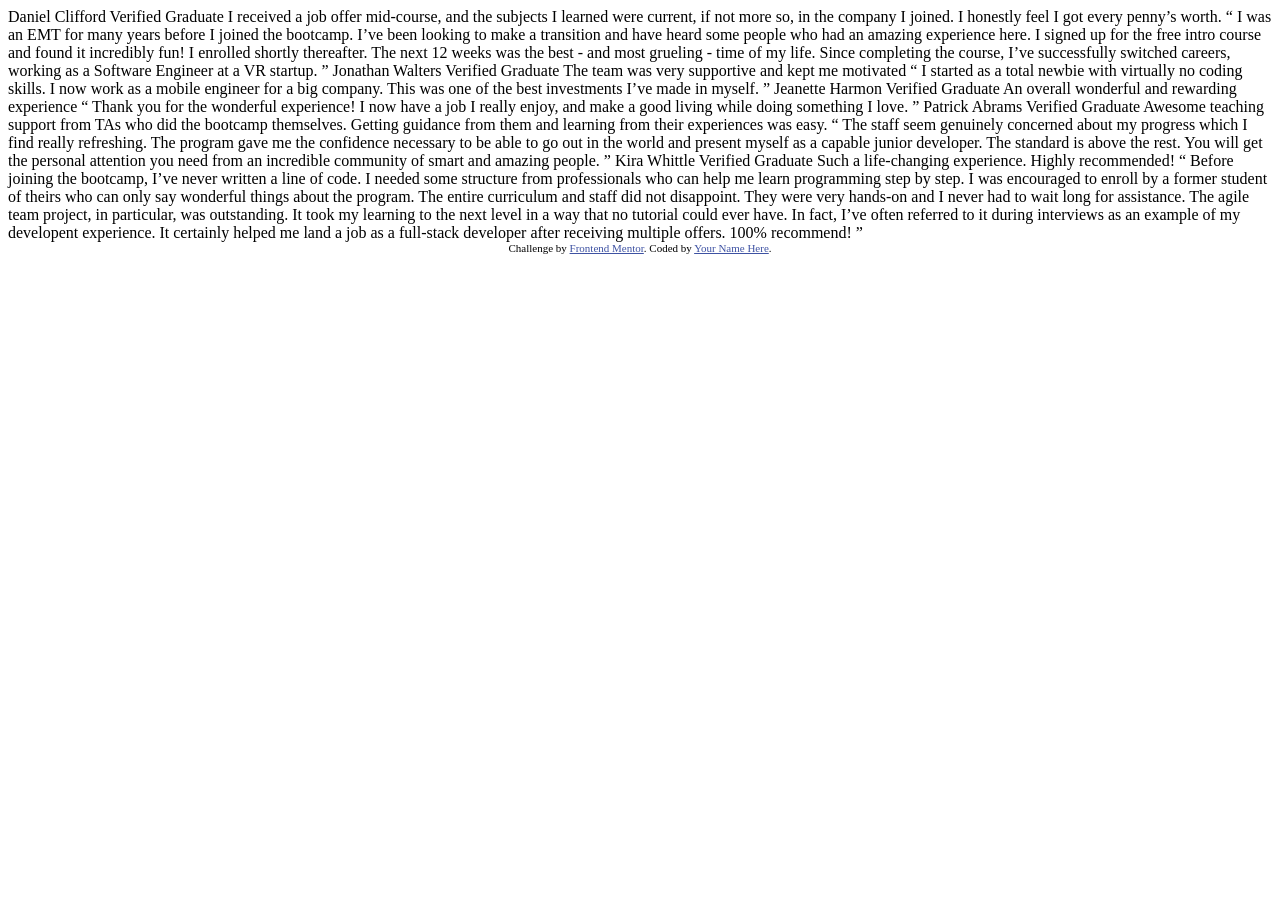
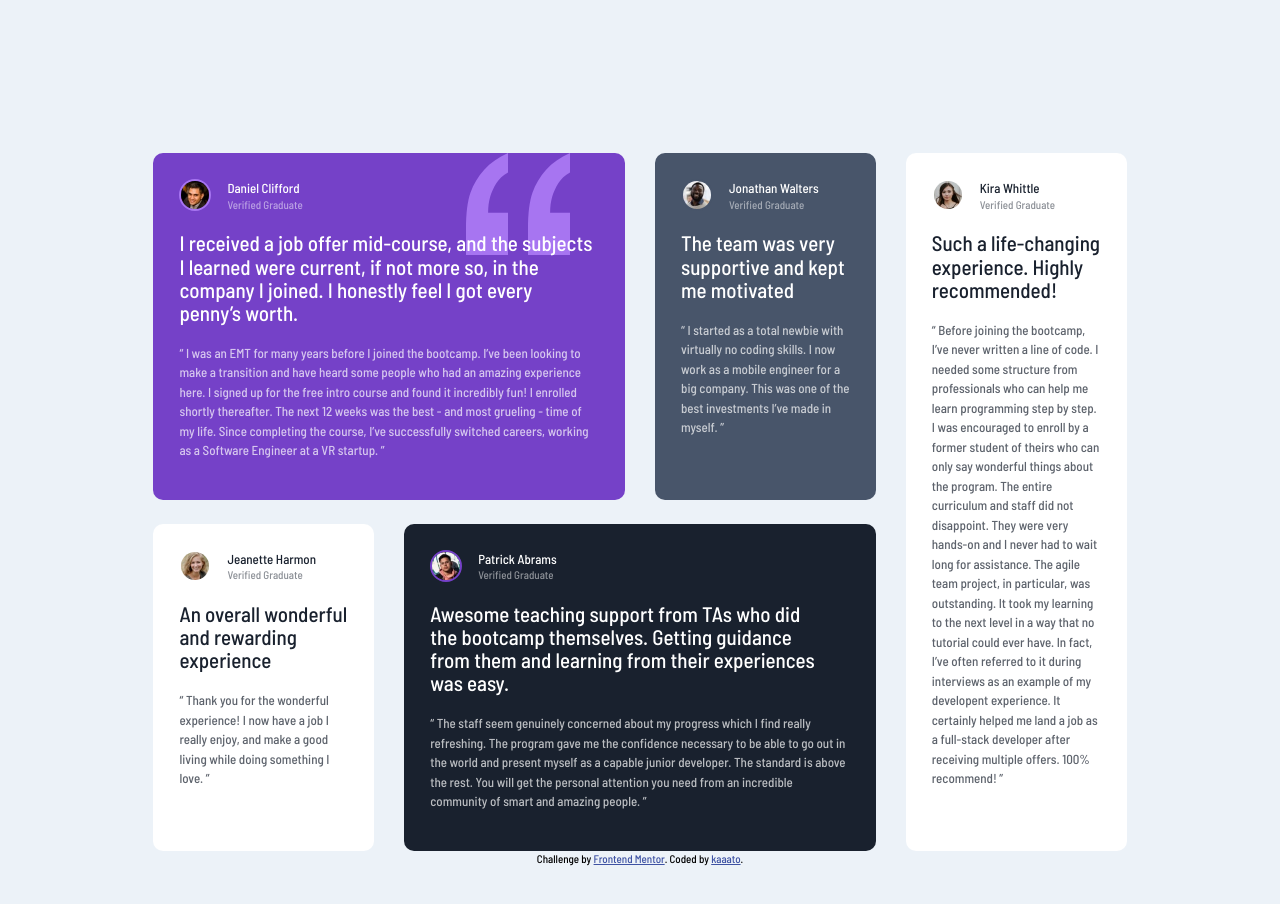
Before and after one commit to kaaato/testimonials-grid, a plain HTML site: page index.html in a window 1280 px wide. Before the commit the page ends 800 px from the top, so only its background shows below. Drawn offline with Linux system fonts and the light colour scheme.

Commit message:
first update

```diff
--- a/index.html
+++ b/index.html
@@ -1,76 +1,100 @@
 <!DOCTYPE html>
 <html lang="en">
-<head>
-  <meta charset="UTF-8">
-  <meta name="viewport" content="width=device-width, initial-scale=1.0"> <!-- displays site properly based on user's device -->
+  <head>
+    <meta charset="UTF-8" />
+    <meta name="viewport" content="width=device-width, initial-scale=1.0" />
+    <link rel="icon" type="image/png" sizes="32x32" href="./images/favicon-32x32.png" />
+    <title>Frontend Mentor | [Challenge Name Here]</title>
+    <link rel="preconnect" href="https://fonts.googleapis.com" />
+    <link rel="preconnect" href="https://fonts.gstatic.com" crossorigin />
+    <link href="https://fonts.googleapis.com/css2?family=Barlow+Semi+Condensed:ital,wght@0,500;0,600;1,500;1,600&display=swap" rel="stylesheet" />
+    <link rel="stylesheet" href="./styles.css" />
+  </head>
 
-  <link rel="icon" type="image/png" sizes="32x32" href="./images/favicon-32x32.png">
+  <body>
+    <header class="visually-hidden">
+      <h1>Testimonials grid section</h1>
+    </header>
 
-  <title>Frontend Mentor | [Challenge Name Here]</title>
+    <main>
+      <ul class="box">
+        <li class="card daniel">
+          <header>
+            <img src="./images/image-daniel.jpg" alt="" width="32" height="32" />
+            <div>
+              <h2>Daniel Clifford</h2>
+              <p>Verified Graduate</p>
+            </div>
+          </header>
+          <p>
+            I received a job offer mid-course, and the subjects I learned were current, if not more so, in the company I joined. I honestly feel I got every penny’s worth.</p>
+          <blockquote>
+            “ I was an EMT for many years before I joined the bootcamp. I’ve been looking to make a transition and have heard some people who had an amazing experience here. I signed up for the free intro course and found it incredibly fun! I enrolled shortly thereafter. The next 12 weeks was the best - and most grueling - time of my life. Since completing the course, I’ve successfully switched careers, working as a Software Engineer at a VR startup. ”</blockquote>
+        </li>
 
-  <!-- Feel free to remove these styles or customise in your own stylesheet 👍 -->
-  <style>
-    .attribution { font-size: 11px; text-align: center; }
-    .attribution a { color: hsl(228, 45%, 44%); }
-  </style>
-</head>
-<body>
-  Daniel Clifford
-  Verified Graduate
+        <li class="card jonathan">
+          <header>
+            <img src="./images/image-jonathan.jpg" alt="" width="32" height="32" />
+            <div>
+              <h2>Jonathan Walters</h2>
+              <p>Verified Graduate</p>
+            </div>
+          </header>
+          <p>
+            The team was very supportive and kept me motivated</p>
+          <blockquote>
+            “ I started as a total newbie with virtually no coding skills. I now work as a mobile engineer for a big company. This was one of the best investments I’ve made in myself. ”</blockquote>
+        </li>
 
-  I received a job offer mid-course, and the subjects I learned were current, if not more so,
-  in the company I joined. I honestly feel I got every penny’s worth.
+        <li class="card jeanette">
+          <header>
+            <img src="./images/image-jeanette.jpg" alt="" width="32" height="32" />
+            <div>
+              <h2>Jeanette Harmon</h2>
+              <p>Verified Graduate</p>
+            </div>
+          </header>
+          <p>
+            An overall wonderful and rewarding experience</p>
+          <blockquote>
+            “ Thank you for the wonderful experience! I now have a job I really enjoy, and make a good living while doing something I love. ”</blockquote>
+        </li>
 
-  “ I was an EMT for many years before I joined the bootcamp. I’ve been looking to make a
-  transition and have heard some people who had an amazing experience here. I signed up
-  for the free intro course and found it incredibly fun! I enrolled shortly thereafter.
-  The next 12 weeks was the best - and most grueling - time of my life. Since completing
-  the course, I’ve successfully switched careers, working as a Software Engineer at a VR startup. ”
+        <li class="card patrick">
+          <header>
+            <img src="./images/image-patrick.jpg" alt="" width="32" height="32" />
+            <div>
+              <h2>Patrick Abrams</h2>
+              <p>Verified Graduate</p>
+            </div>
+          </header>
+          <p>
+            Awesome teaching support from TAs who did the bootcamp themselves. Getting guidance from them and learning from their experiences was easy.</p>
+          <blockquote>
+            “ The staff seem genuinely concerned about my progress which I find really refreshing. The program gave me the confidence necessary to be able to go out in the world and present myself as a capable junior developer. The standard is above the rest. You will get the personal attention you need from an incredible community of smart and amazing people. ”</blockquote>
+        </li>
 
-  Jonathan Walters
-  Verified Graduate
+        <li class="card kira">
+          <header>
+            <img src="./images/image-kira.jpg" alt="" width="32" height="32" />
+            <div>
+              <h2>Kira Whittle</h2>
+              <p>Verified Graduate</p>
+            </div>
+          </header>
+          <p>
+            Such a life-changing experience. Highly recommended!</p>
+          <blockquote>
+            “ Before joining the bootcamp, I’ve never written a line of code. I needed some structure from professionals who can help me learn programming step by step. I was encouraged to enroll by a former student of theirs who can only say wonderful things about the program. The entire curriculum and staff did not disappoint. They were very hands-on and I never had to wait long for assistance. The agile team project, in particular, was outstanding. It took my learning to the next level in a way that no tutorial could ever have. In fact, I’ve often referred to it during interviews as an example of my developent experience. It certainly helped me land a job as a full-stack developer after receiving multiple offers. 100% recommend! ”</blockquote>
+        </li>
+      </ul>
+    </main>
 
-  The team was very supportive and kept me motivated
-
-  “ I started as a total newbie with virtually no coding skills. I now work as a mobile engineer
-  for a big company. This was one of the best investments I’ve made in myself. ”
-
-  Jeanette Harmon
-  Verified Graduate
-
-  An overall wonderful and rewarding experience
-
-  “ Thank you for the wonderful experience! I now have a job I really enjoy, and make a good living
-  while doing something I love. ”
-
-  Patrick Abrams
-  Verified Graduate
-
-  Awesome teaching support from TAs who did the bootcamp themselves. Getting guidance from them and
-  learning from their experiences was easy.
-
-  “ The staff seem genuinely concerned about my progress which I find really refreshing. The program
-  gave me the confidence necessary to be able to go out in the world and present myself as a capable
-  junior developer. The standard is above the rest. You will get the personal attention you need from
-  an incredible community of smart and amazing people. ”
-
-  Kira Whittle
-  Verified Graduate
-
-  Such a life-changing experience. Highly recommended!
-
-  “ Before joining the bootcamp, I’ve never written a line of code. I needed some structure from
-  professionals who can help me learn programming step by step. I was encouraged to enroll by a former
-  student of theirs who can only say wonderful things about the program. The entire curriculum and staff
-  did not disappoint. They were very hands-on and I never had to wait long for assistance. The agile team
-  project, in particular, was outstanding. It took my learning to the next level in a way that no tutorial
-  could ever have. In fact, I’ve often referred to it during interviews as an example of my developent
-  experience. It certainly helped me land a job as a full-stack developer after receiving multiple offers.
-  100% recommend! ”
-
-  <div class="attribution">
-    Challenge by <a href="https://www.frontendmentor.io?ref=challenge" target="_blank">Frontend Mentor</a>.
-    Coded by <a href="#">Your Name Here</a>.
-  </div>
-</body>
+    <footer>
+      <p class="attribution">
+        Challenge by <a href="https://www.frontendmentor.io?ref=challenge" target="_blank">Frontend Mentor</a>.
+        Coded by <a href="https://www.frontendmentor.io/profile/kaaato" target="_blank">kaaato</a>.
+      </p>
+    </footer>
+  </body>
 </html>
--- a/styles.css
+++ b/styles.css
@@ -0,0 +1,251 @@
+:root {
+  --page-color: hsl(210, 46%, 95%);
+  --card-color-daniel: hsl(263, 55%, 52%);
+  --card-color-jonathan: hsl(217, 19%, 35%);
+  --card-color-jeanette: hsl(0, 0%, 100%);
+  --card-color-patrick: hsl(219, 29%, 14%);
+  --card-color-kira: hsl(0, 0%, 100%);
+  --ink-light-color: hsl(0, 0%, 100%);
+  --ink-dark-color: hsl(219, 29%, 14%);
+  --border-color: currentColor;
+}
+
+*,
+*::before,
+*::after {
+  margin: 0;
+  padding: 0;
+  box-sizing: border-box;
+}
+
+html {
+  -moz-text-size-adjust: none;
+  -webkit-text-size-adjust: none;
+  text-size-adjust: none;
+}
+
+body {
+  min-height: 100vh;
+  min-height: 100svh;
+  line-height: 1.5;
+  -webkit-font-smoothing: antialiased;
+}
+
+img, svg, video, canvas, audio, iframe, embed, object {
+  display: block;
+}
+
+img, picture, svg {
+  block-size: auto;
+  max-width: 100%;
+}
+
+input, button, textarea, select {
+  font: inherit;
+  color: inherit;
+}
+
+ul, ol {
+  list-style: none;
+}
+
+p, h1, h2, h3, h4, h5, h6 {
+  overflow-wrap: break-word;
+}
+
+p {
+  text-wrap: pretty;
+}
+
+h1, h2, h3, h4, h5, h6 {
+  text-wrap: balance;
+}
+
+.visually-hidden:not(:focus):not(:active) {
+  clip: rect(0 0 0 0);
+  clip-path: inset(50%);
+  height: 1px;
+  overflow: hidden;
+  position: absolute;
+  white-space: nowrap;
+  width: 1px;
+}
+
+h2 {
+  font-size: 0.8125rem;
+  font-weight: 500;
+}
+
+body {
+  font-family: "Barlow Semi Condensed" ;
+  font-size: 0.8125rem;
+  font-weight: 500;
+  background-color: var(--page-color);
+  padding: 4.375rem 1.5rem;
+}
+
+.box {
+  display: grid;
+  grid-template-columns: minmax(12rem, 1fr);
+  gap: 1.5rem;
+}
+
+.card {
+  padding: 2em 2em 3em;
+  display: flex;
+  flex-direction: column;
+  gap: 1.25rem;
+  border-radius: 10px;
+}
+
+.card header {
+  display: flex;
+  gap: 1rem;
+}
+
+.card header img {
+  border: 2px solid;
+  border-radius: 50%;
+}
+
+.card header p {
+  font-size: 0.6875rem;
+  line-height: 1;
+  opacity: 0.5;
+}
+
+.card > p {
+  font-size: 1.3125rem;
+  line-height: 1.1;
+}
+
+.card blockquote {
+  opacity: 0.7;
+}
+
+.daniel {
+  background-color: var(--card-color-daniel);
+  color: var(--ink-light-color);
+  background-image: url(./images/bg-pattern-quotation.svg);
+  background-repeat: no-repeat;
+  background-position: top right 15%;
+}
+
+.daniel header img {
+  --border-color: #A775F1;
+  border-color: var(--border-color);
+}
+
+.jonathan {
+  background-color: var(--card-color-jonathan);
+  color: var(--ink-light-color);
+}
+
+.jonathan header img {
+  --border-color: hsl(217, 19%, 35%);
+  border-color: var(--border-color);
+}
+
+:is(.jeanette, .kira) {
+  background-color: var(--card-color-jeanette);
+  color: var(--ink-dark-color);
+}
+
+:is(.jeanette, .kira) header img {
+  --border-color: hsl(0, 0%, 100%);
+  border-color: var(--border-color);
+}
+
+.patrick {
+  background-color: var(--card-color-patrick);
+  color: var(--ink-light-color);
+}
+
+.patrick header img {
+  --border-color: hsl(263, 55%, 52%);
+  border-color: var(--border-color);
+}
+
+.attribution {
+  font-size: 11px; text-align: center;
+}
+
+.attribution a {
+  color: hsl(228, 45%, 44%);
+}
+
+@media (min-width: 37.5em) {
+  body {
+    padding: clamp(6rem, 1.102rem + 10.612vw, 22rem);
+  }
+
+  .box {
+    grid-template-columns: repeat(2, 1fr) ;
+    grid-template-rows: repeat(4, min-content);
+  }
+
+  .daniel {
+    grid-column: 1 / span 2;
+    grid-row: 1;
+  }
+
+  .jonathan {
+    grid-column: 1;
+    grid-row: 2;
+  }
+
+  .jeanette {
+    grid-column: 2;
+    grid-row: 2;
+  }
+
+  .patrick {
+    grid-column: 1 / span 2;
+    grid-row: 3;
+  }
+
+  .kira {
+    grid-column: 1 / span 2;
+    grid-row: 4;
+  }
+}
+
+@media (min-width: 50em) {
+  .box {
+    grid-template-columns: minmax(12rem, 1fr) 1fr minmax(12rem, 1fr);
+    grid-template-rows: repeat(3, min-content);
+  }
+
+  .jonathan {
+    grid-column: 3;
+    grid-row: 1;
+  }
+
+  .jeanette {
+    grid-column: 1;
+    grid-row: 2;
+  }
+
+  .patrick {
+    grid-column: 2 / span 2;
+    grid-row: 2;
+  }
+
+  .kira {
+    grid-column: 1 / span 3;
+    grid-row: 3;
+  }
+}
+
+@media (min-width: 75em) {
+  .box {
+    grid-template-columns: repeat(2, minmax(12rem, 1fr) 1fr);
+    grid-template-rows: repeat(2, min-content);
+    gap: 1.5rem 1.875rem;
+  }
+
+  .kira {
+    grid-column: 4;
+    grid-row: 1 / span 2;
+  }
+}
```
Also changed, not shown: screenshot_desktop.jpg (added), screenshot_mobile.jpg (added), 1 other file.
